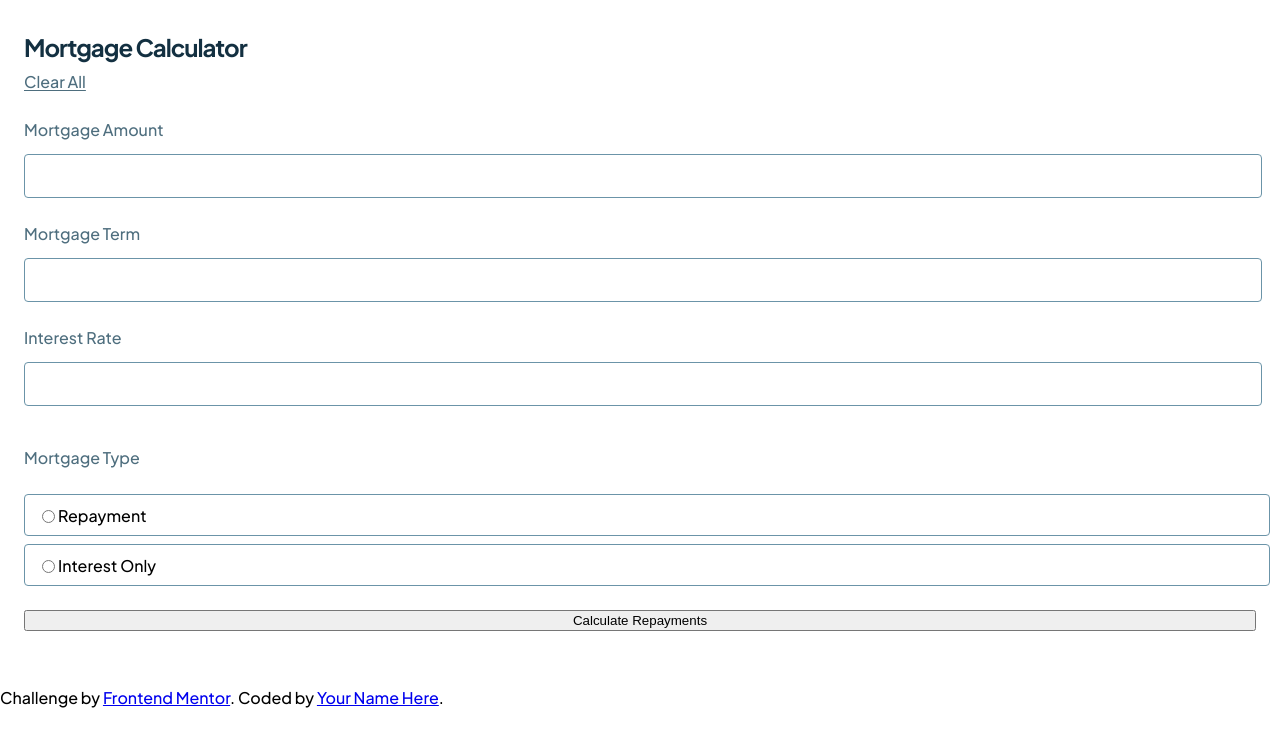
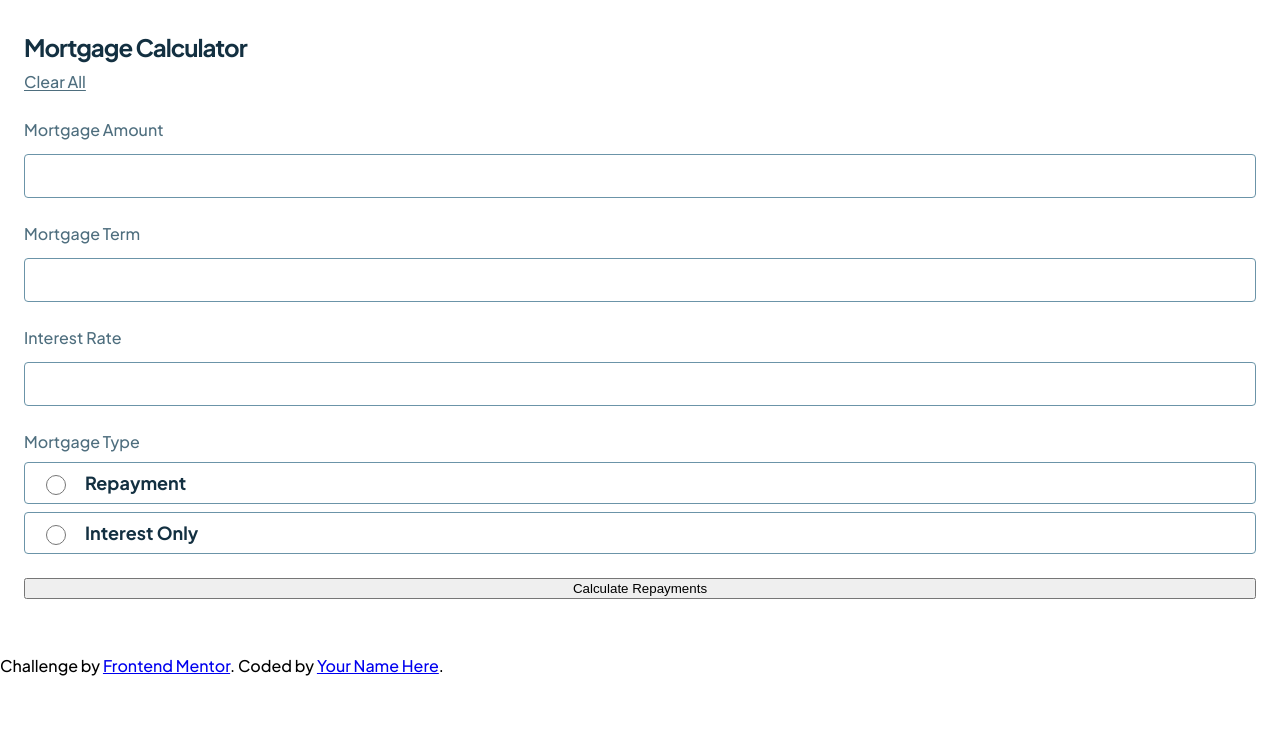
Before and after one commit to CMac450/mortgage-repayment-calculator, a plain HTML site: page index.html in a window 1280 px wide. Drawn offline with Linux system fonts and the light colour scheme.

Commit message:
change input border color on hover and remove arrows/spinners

```diff
--- a/styles.css
+++ b/styles.css
@@ -17,6 +17,18 @@
     src: url('./assets/fonts/static/PlusJakartaSans-Medium.ttf');
     font-weight: normal;
     font-style: italic;
+}
+
+/* Chrome, Safari, Edge, Opera */
+input::-webkit-outer-spin-button,
+input::-webkit-inner-spin-button {
+  -webkit-appearance: none;
+  margin: 0;
+}
+
+/* Firefox */
+input[type=number] {
+  -moz-appearance: textfield;
 }
 
 :root {
@@ -83,7 +95,6 @@ body {
             text-decoration: 1px underline var(--primary-color-700);
             vertical-align: top;
             text-underline-offset:2px;
-            /* text-decoration-thickness: ; */
         }
 
         p.tp-5 {
@@ -109,11 +120,9 @@ body {
             flex-direction: column;
             padding-top: var(--spacing-300);
             padding-bottom: var(--spacing-300);
-            /* gap: 24px; gap between field divs */
-            /* gap: 1px; */
             gap: var(--spacing-300);
 
-            div.mortgage-amount, div.mortgage-term, div.interest-rate {
+            div.mortgage-amount, div.mortgage-term, div.interest-rate, div.mortgage-type {
                 display: flex;
                 flex-direction: column;
                 gap: var(--spacing-150);
@@ -125,13 +134,22 @@ body {
             }
 
             input, div.radio-input-box {
-
                 border: 1px solid var(--primary-color-500);
                 opacity: 100%;
             }
 
+            input:hover, div.radio-input-box:hover {
+                border: 1px solid var(--primary-color-900);
+                opacity: 100%;
+            }
+
+            input.text-box:focus-visible, div.radio-input-box:focus-visible {
+                border: 1px solid var(--secondary-color) !important;
+                opacity: 100% !important;
+            }
+
             input.text-box, div.radio-input-box {
-                width: 100%;
+                width: auto;
                 height: 40px;
                 border-radius: 4px;
             }
@@ -139,20 +157,28 @@ body {
             div.mortgage-type {
                 display: flex;
                 flex-direction: column;
-                gap: 8px;
-
-                /* p {
-                    margin-top: 24px;
-                    margin-bottom: 0;
-                } */
+                gap: var(--spacing-100);
 
                 div.radio-input-box {
                     display: flex;
                     flex-direction: row;
                     align-content: center;
-                    padding-left: 12px;
-                    align-items: center;
+                    padding-left: var(--spacing-200);
+                    padding-right: var(--spacing-200);                     align-items: center;
+                    gap: var(--spacing-200);
 
+                    input {
+                        width: 20px;
+                        height: 20px;
+                    }
+
+                    label {
+                        color: var(--primary-color-900);
+                        font-weight: bold;
+                        font-size: 18px;
+                        line-height: 125%;
+                        letter-spacing: 0;
+                    }
                 }
             }
 
```
